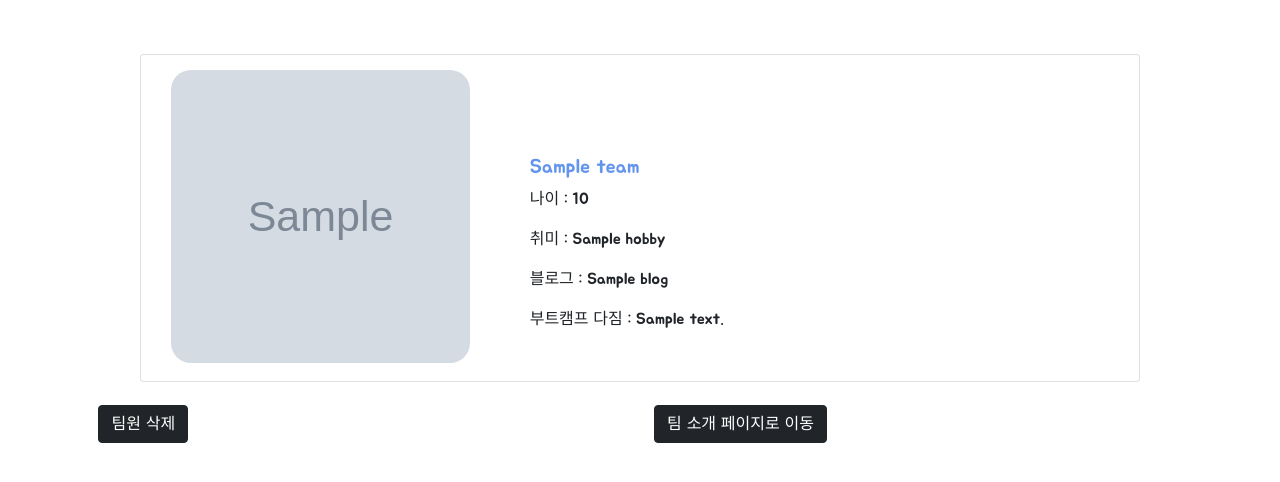
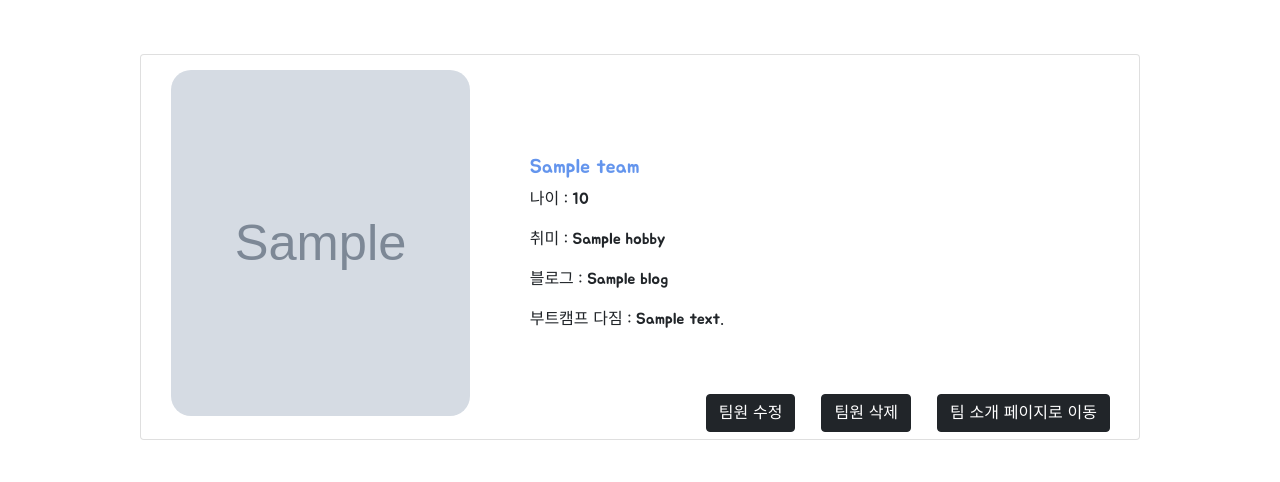
Before and after one commit to joungheunKim/take_part_in_team-project, a Flask app: page /gocard/1 in a window 1280 px wide. Shown: the part 286-768 px from the top of the page. Run offline with Flask 3, Linux system fonts and the light colour scheme; grey boxes marked "Sample" are stand-in pictures; a database or web service that is not in the repository returns one stand-in record (values such as "Sample title").

Commit message:
Update card.html

```diff
--- a/templates/card.html
+++ b/templates/card.html
@@ -13,7 +13,8 @@
         integrity="sha384-MrcW6ZMFYlzcLA8Nl+NtUVF0sA7MsXsP1UyJoMp4YLEuNSfAP+JcXn/tWtIaxVXM"
         crossorigin="anonymous"></script>
 
-    <title>팀원 소개 페이지</title>
+    <title>주승님의 페이지</title>
+    <!-- 클릭한 팀원으로 타이틀이 바뀌는것으로 구현 -->
 
     <link href="https://fonts.googleapis.com/css2?family=Jua&display=swap" rel="stylesheet">
 
@@ -60,22 +61,23 @@
         .btn {
             float: right;
 
-            margin-right: 220px;
+            margin-top: 20px;
         }
     </style>
     <script>
-        function move_index() {
-            location.href = '/'
+        function move_team() {
+            alert('안녕하세요!')
         }
-
         function member_delete() {
             let name = '{{only[0].name}}'
-            fetch(`/teams/${name}`, { method: "DELETE"}).then((res) => res.json()).then((data) => {
+            fetch(`/teams/${name}`, { method: "DELETE" }).then((res) => res.json()).then((data) => {
                 alert(data['msg'])
                 window.location.href = '/'
             })
         }
+
     </script>
+
 </head>
 
 <body>
@@ -84,7 +86,7 @@
     </div>
     <div class="cards">
         <div class="card mb-3" style="width: 1000px;">
-            <div class="row g-0" id="card-box">
+            <div class="row g-0">
                 <div class="col-md-4">
                     <img src="{{only[0].image}}"
                         style="margin: 15px 0px 0px 30px; border-radius: 20px; width: 90%; height: 90%;"
@@ -92,24 +94,25 @@
                 </div>
                 <div class="col-md-8">
                     <div class="card-body" style="padding-top: 100px; padding-bottom: 50px;">
-
                         <h5 class="card-title">{{only[0].name}}</h5>
                         <p class="card-text">나이 : {{only[0].age}}</p>
                         <p class="card-text">취미 : {{only[0].hobby}}</p>
                         <p class="card-text">블로그 : {{only[0].blog}}</p>
                         <p class="card-text">부트캠프 다짐 : {{only[0].comment}}</p>
-
+                        <div class="btn">
+                            <button onclick="location.href='/'" type="button" class="btn btn-dark">팀 소개 페이지로 이동</button>
+                        </div>
+                        <div class="btn">
+                            <button onclick="member_delete()" type="button" class="btn btn-dark">팀원 삭제</button>
+                        </div>
+                        <div class="btn">
+                            <button onclick="location.href='/goupdate/{{only[0].name}}'" type="button" class="btn btn-dark">팀원 수정</button>
+                        </div>
                     </div>
                 </div>
             </div>
         </div>
     </div>
-    <div class="btn">
-        <button onclick="move_index()" type="button" class="btn btn-dark">팀 소개 페이지로 이동</button>
-    </div>
-    <div class="btn">
-        <button onclick="member_delete()" type="button" class="btn btn-dark">팀원 삭제</button>
-    </div>
 </body>
 
 </html>
```
